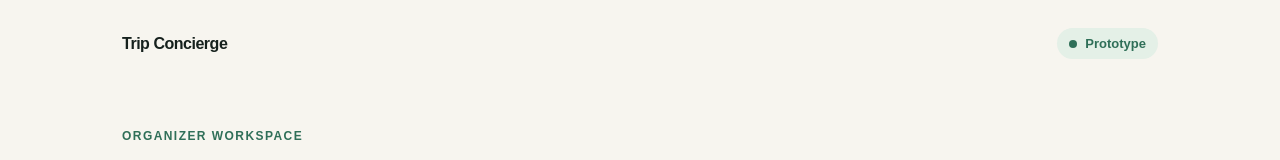
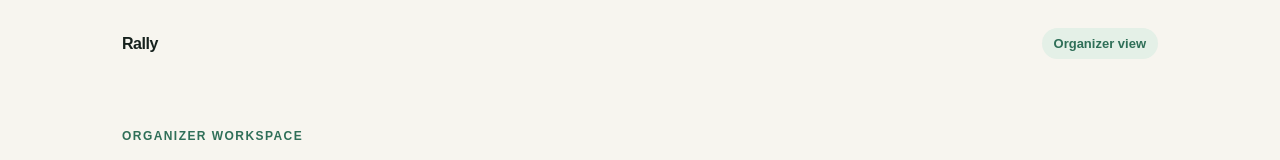
Before and after one commit to AskusFam/animated-eureka, a Next.js app: page /dashboard in a window 1280 px wide. Shown: the top 160 px of the page. Built offline with nearby package versions, Linux system fonts and the light colour scheme.

Commit message:
feat: update Rally app/dashboard/page.tsx

```diff
--- a/app/dashboard/page.tsx
+++ b/app/dashboard/page.tsx
@@ -3,7 +3,7 @@ import { CreateTripForm } from "./CreateTripForm";
 export default function DashboardPage() {
   return (
     <main className="shell">
-      <nav className="nav"><span className="brand">Trip Concierge</span><span className="status"><span className="dot" /> Prototype</span></nav>
+      <nav className="nav"><span className="brand">Rally</span><span className="status">Organizer view</span></nav>
       <div className="eyebrow">Organizer workspace</div>
       <h1>Trips</h1>
       <CreateTripForm />
```
